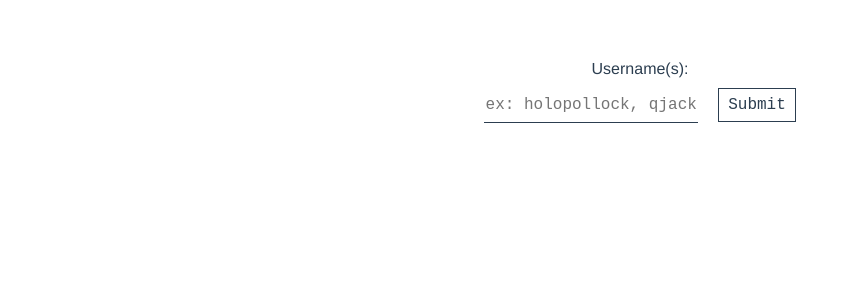
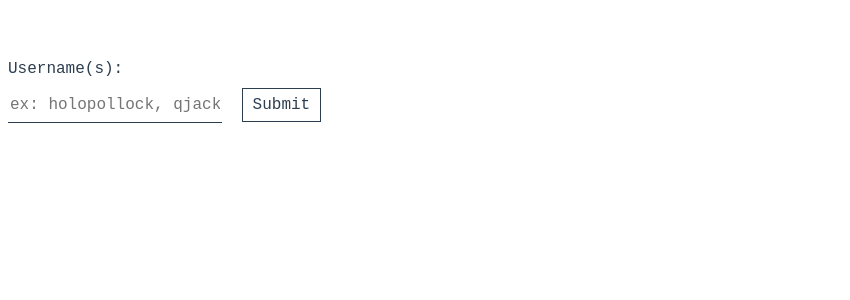
Before and after one commit to GoodbyteCo/Directed-By-Women, a Vue app: page / in a window 1280 px wide. Shown: the top 300 px of the page, without its empty margins (0-850 px from the left). Built offline with nearby package versions, Linux system fonts and the light colour scheme.

Commit message:
Change font

```diff
--- a/src/App.vue
+++ b/src/App.vue
@@ -17,10 +17,10 @@ export default {
 
 <style>
 #app {
-	font-family: Avenir, Helvetica, Arial, sans-serif;
+	font-family: "IBM Plex Mono", monospace;
 	-webkit-font-smoothing: antialiased;
 	-moz-osx-font-smoothing: grayscale;
-	text-align: center;
+	text-align: left;
 	color: #2c3e50;
 	margin-top: 60px;
 }
```
